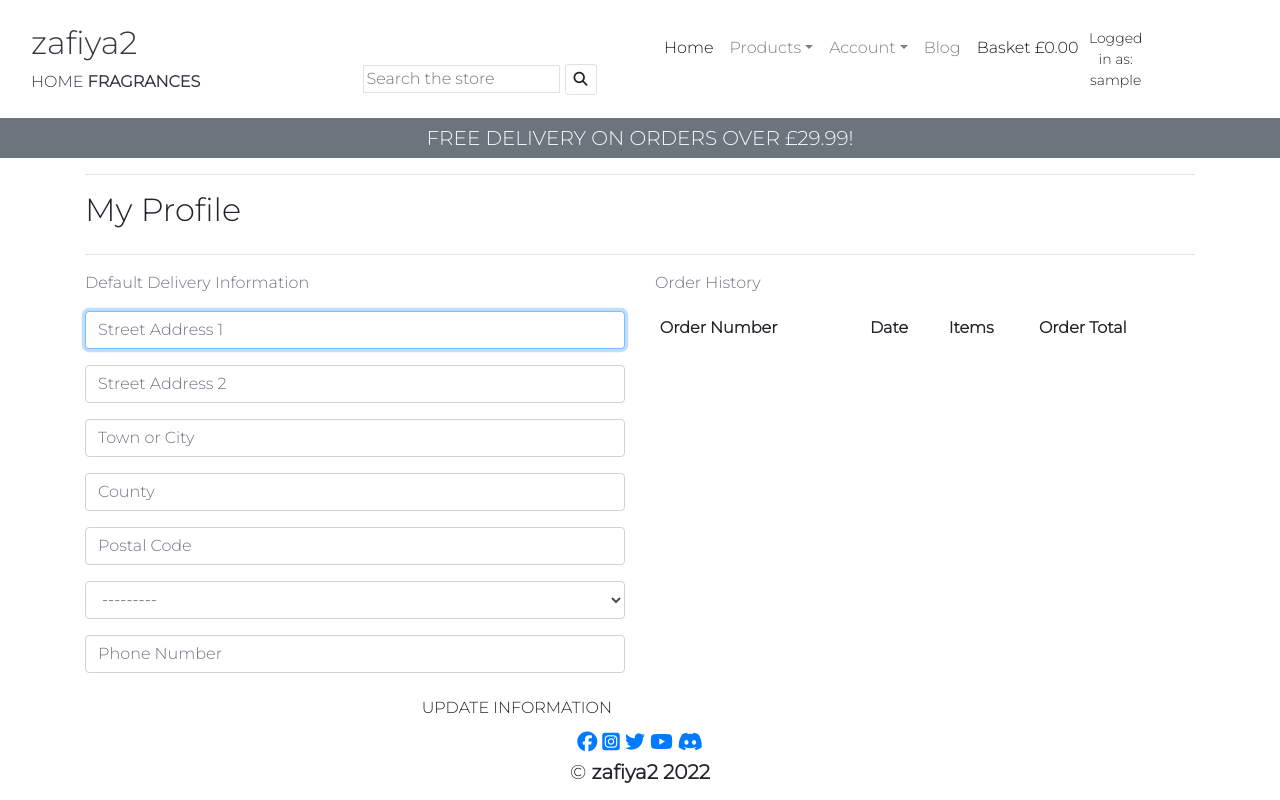
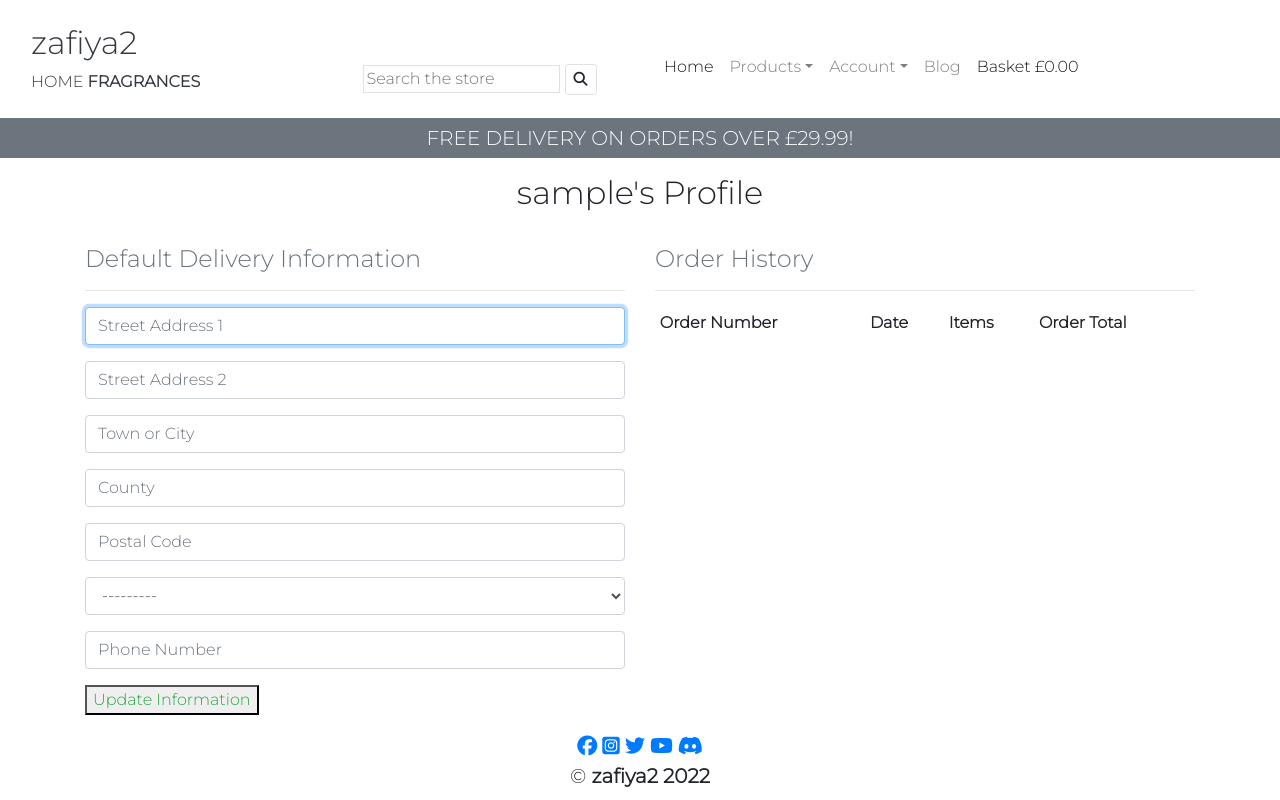
Before and after one commit to BegumDev/zafiya2, a Django app: page /profiles/ in a window 1280 px wide. Run offline with Django 3.2, Linux system fonts and the light colour scheme; the visitor is signed in with stand-in values (Sample User, id 1); data comes from the database, SQL or seed files in the repository; data that the repository does not hold is empty; some libraries are stand-ins or nearby versions.

Commit message:
Style site pages on mobile screens.

```diff
--- a/blog/templates/blog/blog.html
+++ b/blog/templates/blog/blog.html
@@ -14,7 +14,7 @@
 {% endif %}
 
 <!-- search for posts -->
-    <div class="row text-right mr-3">
+<div class="row text-center">
     <div class="col-12">
         <form action="" method="GET">
             <input class="border-black border" type="text" name="blog_search" placeholder="Search the blog">
@@ -25,9 +25,9 @@
 </div>
 
 <!-- View all blog posts -->
-<div class="row ml-4">
+<div class="row m-4">
     {% for x in posts %}
-    <div class="col-3">
+    <div class="col-12 col-md-6 col-lg-4">
         <h4>{{ x.blog_title }}</h4>
         <p>{{ x.content }}</p>
         <small>{{ x.author }}</small>
--- a/blog/templates/blog/create_post.html
+++ b/blog/templates/blog/create_post.html
@@ -3,10 +3,10 @@
 {% block content %}
 
 <!-- Create a post -->
-<div class="row w-50 ml-3 mb-4 mt-4">
+<div class="row m-4">
     <div class="col-12">
         <p>Please fill out the details to create a post.</p>
-        <form method="POST" action="{% url 'create_post' %}">
+        <form method="POST" action="{% url 'create_post' %}" class="add-post-form">
             {% csrf_token %}
             <fieldset class="rounded">
                 <legend class="fieldset-label">Details</legend>
--- a/blog/templates/blog/update_post.html
+++ b/blog/templates/blog/update_post.html
@@ -3,13 +3,13 @@
 {% block content %}
 
 <!-- Update a post -->
-<div class="row w-50 ml-3 mb-4 mt-4">
+<div class="row m-4">
     <div class="col-12">
         <p>Please fill out the details to update your post.</p>
-        <form method="POST" action="">
+        <form method="POST" action="" class="update-post-form">
             {% csrf_token %}
             <fieldset class="rounded">
-                <legend class="fieldset-label">Details</legend>
+                <legend class="fieldset-label">Update the post</legend>
                     {{ form.blog_title | as_crispy_field }}
                     {{ form.content | as_crispy_field }}
             </fieldset>
--- a/home/templates/home/index.html
+++ b/home/templates/home/index.html
@@ -55,7 +55,7 @@
                 alt="Picutre of a cherry.">
         </a>
     </div>
-</div> --> -->
+</div> -->
 
 <!-- blog -->
 <div>
--- a/profiles/templates/profiles/profile.html
+++ b/profiles/templates/profiles/profile.html
@@ -9,27 +9,30 @@
 
 {% block content %}
 <div class="container">
-    <hr>
-    <h2 class="logo-font mb-4">My Profile</h2>
-    <hr>
-    <!-- <div class="row">
-            <div class="col-12">
-                {{ profile }}
+    <h2 class="logo-font mb-4">
+        {% if request.user.is_authenticated %}
+        <div class="row">
+            <div class="col-12 text-center">
+                <h2 class="mt-3">{{ user.username }}'s Profile</h2>
             </div>
-        </div> -->
+        </div>
+        {% endif %}
+    </h2>
     <div class="row">
         <!-- delivery info -->
-        <div class="col-12 col-lg-6">
-            <p class="text-muted">Default Delivery Information</p>
+        <div class="col-12 col-md-6 col-lg-6">
+            <h4 class="text-muted">Default Delivery Information</h4>
+            <hr>
             <form class="mt-3" action="{% url 'profile' %}" method="POST" id="profile-update-form">
                 {% csrf_token %}
                 {{ form|crispy }}
-                <button class="btn btn-black rounded-0 text-uppercase float-right">Update Information</button>
+                <button class="mb-3 text-success">Update Information</button>
             </form>
         </div>
         <!-- order history -->
-        <div class="col-12 col-lg-6">
-            <p class="text-muted">Order History</p>
+        <div class="col-12 col-md-6 col-lg-6">
+            <h4 class="text-muted">Order History</h4>
+            <hr>
             <div class="table-responsive">
                 <table class="table table-sm table-borderless">
                     <thead>
@@ -53,7 +56,7 @@
                             </td>
                             <td>
                                 {% for x in order.lineitems.all %}
-                                    {{ x.product.name }} x {{ x.quantity }}
+                                {{ x.product.name }} x {{ x.quantity }}
                                 {% endfor %}
                             </td>
                             <td>
--- a/static/css/base.css
+++ b/static/css/base.css
@@ -84,3 +84,21 @@ section{
     font-size: 20px;
     margin: auto;
 }
+
+/* ---------------- media queries ---------------- */
+
+/* mobile screens */
+@media screen and (min-width:426px) and (max-width:1024px) {
+    .sign-up-form, {
+        width: 60%;
+    }
+
+    .add-post-form, .update-post-form {
+        width: 70%;
+    }
+
+}
+
+@media screen and (min-width:426px) and (max-width:1024px) {
+
+}
--- a/templates/allauth/account/login.html
+++ b/templates/allauth/account/login.html
@@ -7,7 +7,7 @@
 
 {% block content %}
 
-<h1 class="m-3">{% trans "Sign In" %}</h1>
+<h1 class="m-5">{% trans "Sign In" %}</h1>
 
 {% get_providers as socialaccount_providers %}
 
@@ -29,11 +29,11 @@ for a {{ site_name }} account and sign in below:{% endblocktrans %}</p>
 {% include "socialaccount/snippets/login_extra.html" %}
 
 {% else %}
-<p class="m-3">{% blocktrans %}If you have not created an account yet, then please
+<p class="m-5">{% blocktrans %}If you have not created an account yet, then please
 <a href="{{ signup_url }}">sign up</a> first.{% endblocktrans %}</p>
 {% endif %}
 
-<div class="w-50 m-3">
+<div class="w-50 m-5">
   <form class="login " method="POST" action="{% url 'account_login' %}">
     {% csrf_token %}
     {{ form | crispy }}
--- a/templates/base.html
+++ b/templates/base.html
@@ -121,14 +121,6 @@
                                 {% endif %}
                             </a>
                         </li>
-                        <!-- show who is logged in -->
-                        {% if request.user.is_authenticated %}
-                        <div class="row">
-                            <div class="col-6 float-right">
-                                <small><p>Logged in as: {{ user.username }}</p></small>
-                            </div>
-                        </div>
-                    {% endif %}
                     </ul>
                 </div>
             </nav>
--- a/templates/includes/mobile-nav.html
+++ b/templates/includes/mobile-nav.html
@@ -1,13 +1,28 @@
 <!-- logo -->
+<div class="row">
     <div class="col-12 col-lg-3 text-center text-lg-left d-block d-lg-none">
         <a href="{% url 'home' %}" class="nav-link">
             <h2>zafiya</h2>
             <p class="text-uppercase">home <strong>fragrances</strong></p>
         </a>
     </div>
+</div>
+
+<!-- search box-->
+<div class="row">
+    <div class="col-12 text-center d-block d-lg-none">
+        <form action="{% url 'products' %}" method="GET">
+            <input class="border-black border" type="text" name="search" placeholder="Search the store">
+            <button class="btn btn-sm border-black border" type="submit">
+                <i class="fas fa-search"></i>
+            </button>
+        </form>
+    </div>
+</div>
+
 <!-- navigation bar -->
-<nav class="navbar navbar-expand d-block d-lg-none bg-light w-100">
-    <div class="container-fluid">
+<nav class="navbar navbar-expand d-block d-lg-none bg-light">
+    <div class="container-fluid w-100">
         <div class="collapse navbar-collapse justify-content-center" id="navbarSupportedContent">
             <ul class="navbar-nav me-auto mb-2 mb-lg-0">
                 <!-- home -->
@@ -16,7 +31,8 @@
                 </li>
                 <!-- products -->
                 <li class="nav-item dropdown">
-                    <a class="nav-link dropdown-toggle" href="#" role="button" id="navbarDropdown" data-toggle="dropdown" aria-haspopup="true" aria-expanded="false">
+                    <a class="nav-link dropdown-toggle" href="#" role="button" id="navbarDropdown"
+                        data-toggle="dropdown" aria-haspopup="true" aria-expanded="false">
                         Products
                     </a>
                     <div class="dropdown-menu" aria-labelledby="navbarDropdown">
@@ -27,7 +43,8 @@
                 </li>
                 <!-- account -->
                 <li class="nav-item dropdown">
-                    <a class="nav-link dropdown-toggle" href="#" role="button" id="navbarDropdown" data-toggle="dropdown" aria-haspopup="true" aria-expanded="false">
+                    <a class="nav-link dropdown-toggle" href="#" role="button" id="navbarDropdown"
+                        data-toggle="dropdown" aria-haspopup="true" aria-expanded="false">
                         Account
                     </a>
                     <div class="dropdown-menu" aria-labelledby="navbarDropdown">
@@ -35,7 +52,7 @@
                         {% if request.user.is_superuser %}
                         <a class="dropdown-item" href="{% url 'add_product' %}">Product Management</a>
                         {% endif %}
-                        <a class="dropdown-item" href="#">My Profile</a>
+                        <a class="dropdown-item" href="{% url 'profile' %}">My Profile</a>
                         <a class="dropdown-item" href="{% url 'account_logout' %}">Logout</a>
                         {% else %}
                         <a class="dropdown-item" href="{% url 'account_signup' %}">Register</a>
@@ -45,33 +62,21 @@
                 </li>
                 <!-- blog -->
                 <li class="nav-item">
-                    <a class="nav-link" href="#">Blog</a>
+                    <a class="nav-link" href="{% url 'view_blog' %}">Blog</a>
                 </li>
                 <!-- basket -->
-                <li class="nav-item active">
+                <li class="nav-item">
+                    <div class="d-block text-sm d-lg-none">
                         <a class="nav-link" href="{% url 'view_bag' %}">
-                        Basket
                             {% if grand_total %}
                             £{{ grand_total|floatformat:2 }}
                             {% else %}
                             £0.00
                             {% endif %}
                         </a>
+                    </div>
                 </li>
             </ul>
         </div>
     </div>
 </nav>
-
-
-<!-- search box -->
-<div class="row">
-    <div class="col-12 text-center d-block d-lg-none">
-        <form action="{% url 'products' %}" method="GET">
-            <input class="border-black border" type="text" name="search" placeholder="Search the store">
-            <button class="btn btn-sm border-black border" type="submit">
-                <i class="fas fa-search"></i>
-            </button>
-        </form>
-    </div>
-</div>
```
Also changed, not shown: blog/templates/blog/read_post.html (+23 -22 lines), templates/allauth/account/signup.html (+4 -4 lines). Lines whose indentation alone changed are shown as unchanged.
